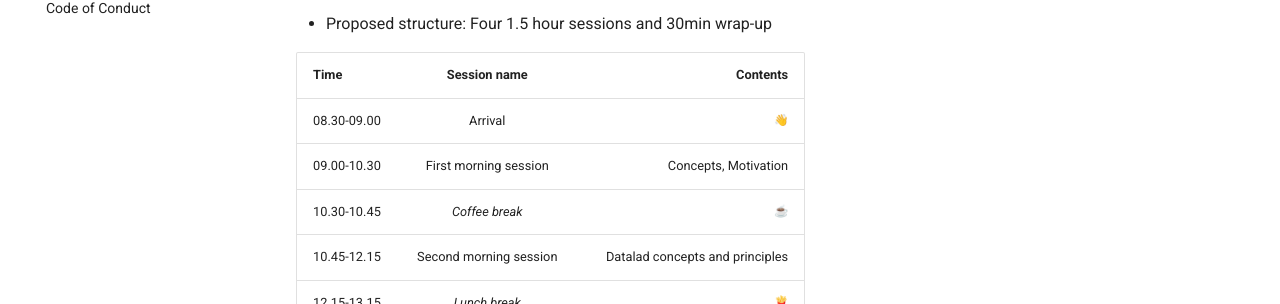
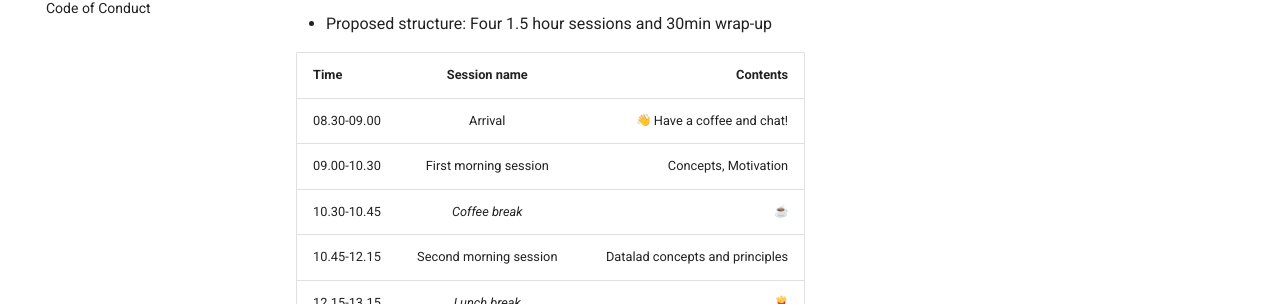
Before and after one commit to adswa/mpi-datamanagement-ws, an MkDocs documentation site: the page built from docs/organization/ideas.md, in a window 1280 px wide and 900 px high. Shown: the part 409-713 px from the top of the window. Built offline with MkDocs 1.6.1 and Material for MkDocs 9.7.7, drawn with Linux system fonts in a browser that asks for light colours; emoji names are drawn with the system emoji font; comment, search, counter and statistics services are not loaded.

Commit message:
add invitation for coffee to overview

```diff
--- a/docs/organization/ideas.md
+++ b/docs/organization/ideas.md
@@ -15,7 +15,7 @@ to stay physically distant), we should provide virtual means of attending.
 
 Time         | Session name               | Contents
 :----------- | :------------------------: | -----------:
-08.30-09.00  | Arrival                    | :wave:
+08.30-09.00  | Arrival                    | :wave: Have a coffee and chat!
 09.00-10.30  | First morning session      | Concepts, Motivation
 10.30-10.45  | *Coffee break*             | :coffee:
 10.45-12.15  | Second morning session     | Datalad concepts and principles
```
